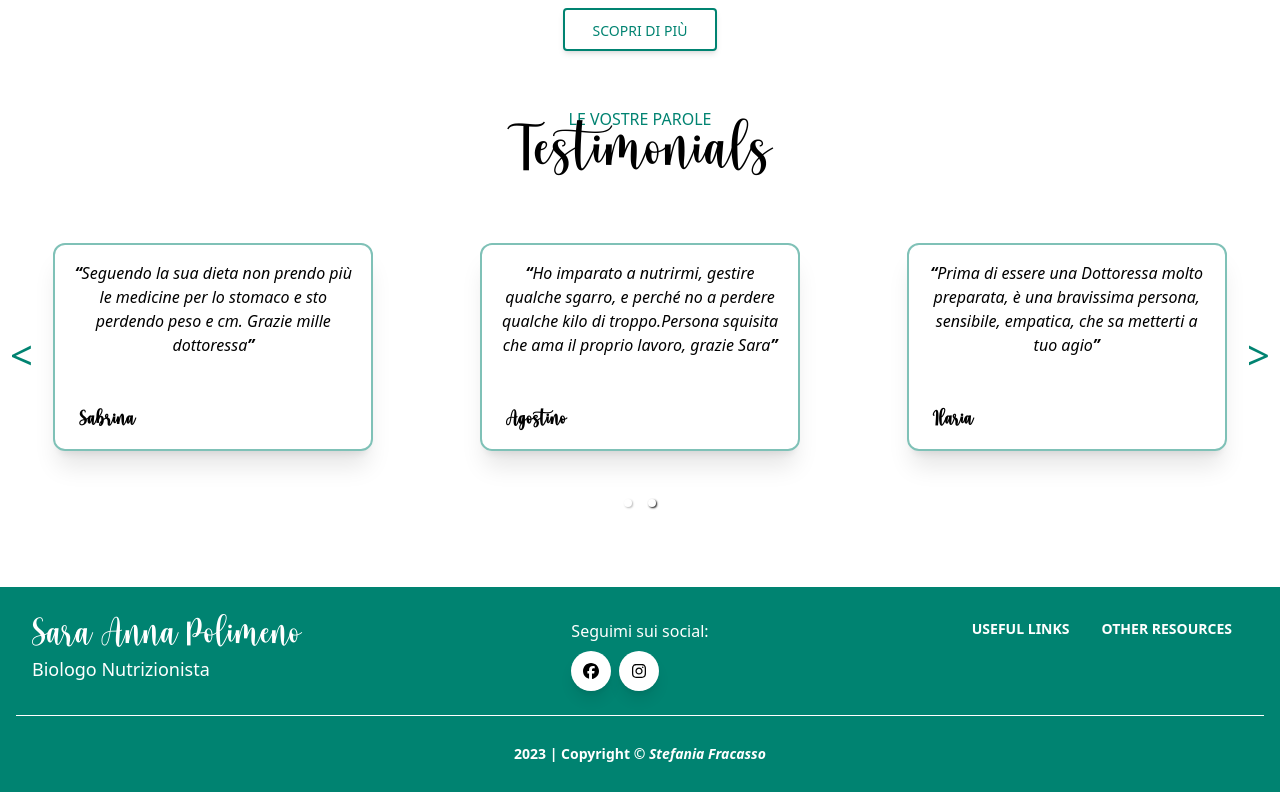
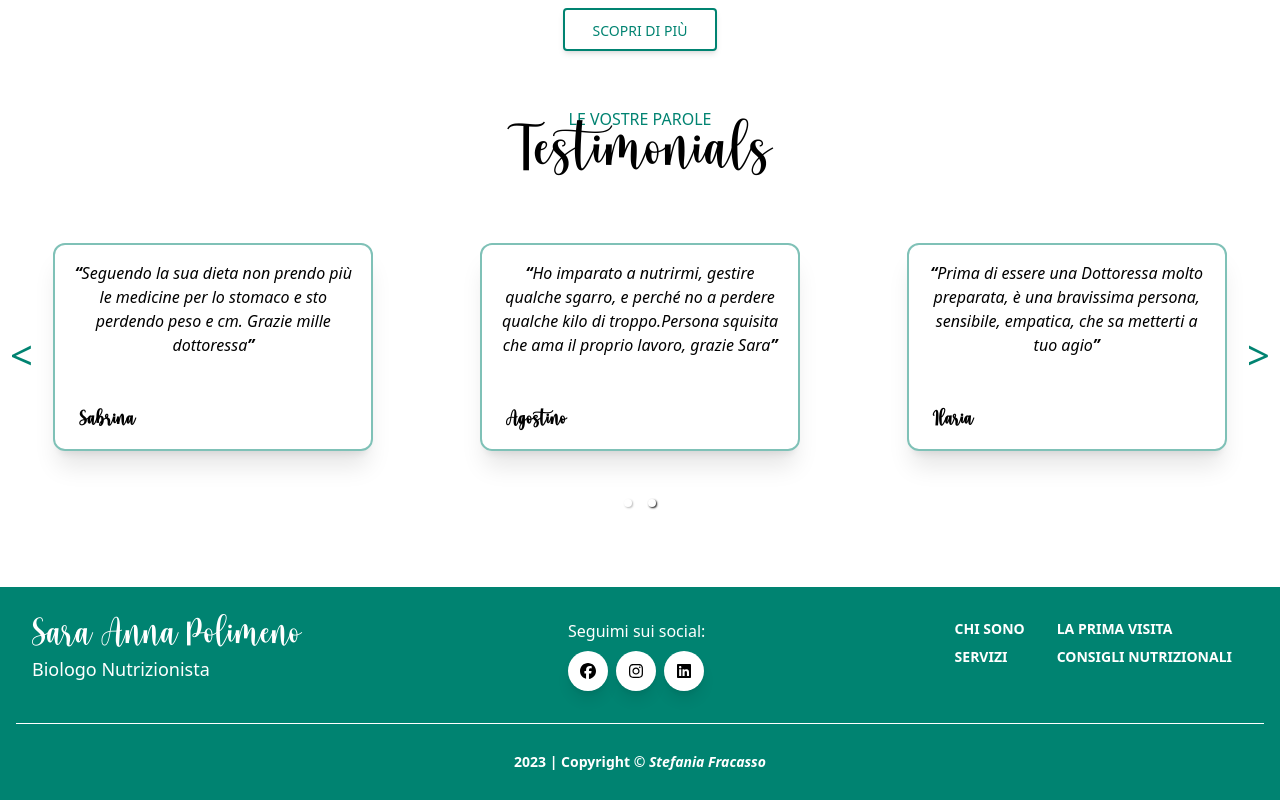
Before and after one commit to StefaniaFracasso/website-sarapolimeno, a React (Vite) app: page / in a window 1280 px wide. Shown: the part 2308-3108 px from the top of the page. Built offline with nearby package versions, Linux system fonts and the light colour scheme.

Commit message:
modifiche link footer

```diff
--- a/src/components/Footer.jsx
+++ b/src/components/Footer.jsx
@@ -1,72 +1,5 @@
-// import { FontAwesomeIcon } from '@fortawesome/react-fontawesome'
-// import { faFacebook, faInstagram } from '@fortawesome/free-brands-svg-icons'
-
-// function Footer() {
-//   return (
-//     <footer className="relative bg-customGreen pt-8 pb-6">
-//       <div className="container mx-auto px-4">
-//         <div className="flex flex-wrap text-left lg:text-left">
-//           <div className="w-full lg:w-6/12 px-4">
-//             <h4 className="text-3xl font-marteni text-white">Sara Anna Polimeno</h4>
-//             <h5 className="text-lg font-agrandirmt-0 mb-2 text-white">
-//               Biologo Nutrizionista
-//             </h5>
-//             <div className="mt-6 lg:mb-0 mb-6">
-//                 <p className='text-white mb-2'>Seguimi sui social:</p>
-//               <button className="bg-white text-lightBlue-400 shadow-lg font-normal h-10 w-10 items-center justify-center align-center rounded-full outline-none focus:outline-none mr-2 hover:scale-125 transition duration-150 ease-in-out hover:text-customPeach" type="button">
-//                 <a href="https://www.facebook.com/profile.php?id=100063472213879" target='_blank' rel="noreferrer"><FontAwesomeIcon icon={faFacebook} /></a>
-//               </button>
-//               <button className="bg-white text-lightBlue-600 shadow-lg font-normal h-10 w-10 items-center justify-center align-center rounded-full outline-none focus:outline-none mr-2 hover:scale-125 transition duration-150 ease-in-out hover:text-customPeach" type="button">
-//               <a href="instagram://user?username=saraanna_nutrizionista"><FontAwesomeIcon icon={faInstagram}/></a>
-//               </button>
-//             </div>
-//           </div>
-//           <div className="lg:mb-0">
-//                 <p className='text-white mb-2'>Seguimi sui social:</p>
-//               <button className="bg-white text-lightBlue-400 shadow-lg font-normal h-10 w-10 items-center justify-center align-center rounded-full outline-none focus:outline-none mr-2 hover:scale-125 transition duration-150 ease-in-out hover:text-customPeach" type="button">
-//                 <a href="https://www.facebook.com/profile.php?id=100063472213879" target='_blank' rel="noreferrer"><FontAwesomeIcon icon={faFacebook} /></a>
-//               </button>
-//               <button className="bg-white text-lightBlue-600 shadow-lg font-normal h-10 w-10 items-center justify-center align-center rounded-full outline-none focus:outline-none mr-2 hover:scale-125 transition duration-150 ease-in-out hover:text-customPeach" type="button">
-//               <a href="instagram://user?username=saraanna_nutrizionista"><FontAwesomeIcon icon={faInstagram}/></a>
-//               </button>
-//             </div>
-//           <div className="w-full lg:w-6/12 px-4">
-//             <div className="flex flex-wrap items-top mb-6">
-//               <div className="w-full lg:w-4/12 px-4 ml-auto">
-//                 <span className="block uppercase text-blueGray-500 text-sm font-semibold mb-2 text-white">Useful Links</span>
-//                 <ul className="list-unstyled">
-//                   {/* Links here */}
-//                 </ul>
-//               </div>
-//               <div className="w-full lg:w-4/12 px-4">
-//                 <span className="block uppercase text-blueGray-500 text-sm font-semibold mb-2 text-white">Other Resources</span>
-//                 <ul className="list-unstyled">
-//                   {/* Links here */}
-//                 </ul>
-//               </div>
-//             </div>
-//           </div>
-//         </div>
-//         <hr className="my-6 border-white" />
-//         <div className="flex flex-wrap items-center md:justify-between justify-center">
-//           <div className="w-full md:w-4/12 px-4 mx-auto text-center">
-//             <div className="text-sm text-white font-semibold py-1">
-//             {new Date().getFullYear()} | Copyright ©&nbsp;
-//               <a href="https://www.creative-tim.com/product/notus-js" className="text-blueGray-500 italic hover:text-customPeach" target="_blank" rel="noreferrer">
-//                 Stefania Fracasso</a>
-//             </div>
-//           </div>
-//         </div>
-//       </div>
-//     </footer>
-//   );
-// }
-
-// export default Footer;
-
-
 import { FontAwesomeIcon } from '@fortawesome/react-fontawesome';
-import { faFacebook, faInstagram } from '@fortawesome/free-brands-svg-icons';
+import { faFacebook, faInstagram, faLinkedin } from '@fortawesome/free-brands-svg-icons';
 
 function Footer() {
   return (
@@ -90,21 +23,22 @@ function Footer() {
                   <FontAwesomeIcon icon={faInstagram} />
                 </a>
               </button>
+              <button className="bg-white text-lightBlue-600 shadow-lg font-normal h-10 w-10 items-center justify-center align-center rounded-full outline-none focus:outline-none mr-2 hover:scale-125 transition duration-150 ease-in-out hover:text-customPeach" type="button">
+                <a href="https://www.linkedin.com/in/sara-anna-polimeno-29691994" target='_blank' rel='noreferrer'>
+                  <FontAwesomeIcon icon={faLinkedin} />
+                </a>
+              </button>
             </div>
           </div>
           <div className="hidden md:block w-full lg:w-4/12 px-4">
             <div className="flex flex-wrap items-top mb-6 justify-center lg:justify-end">
               <div className="w-full lg:w-auto px-4 ml-auto">
-                <span className="block uppercase text-blueGray-500 text-sm font-semibold mb-2 text-white">Useful Links</span>
-                <ul className="list-unstyled">
-                  {/* Links here */}
-                </ul>
+                <a className="block uppercase text-blueGray-500 text-sm font-semibold mb-2 text-white hover:text-customPeach cursor-pointer">Chi sono</a>
+                <a className="block uppercase text-blueGray-500 text-sm font-semibold mb-2 text-white hover:text-customPeach cursor-pointer">Servizi</a>
               </div>
               <div className="w-full lg:w-auto px-4">
-                <span className="block uppercase text-blueGray-500 text-sm font-semibold mb-2 text-white">Other Resources</span>
-                <ul className="list-unstyled">
-                  {/* Links here */}
-                </ul>
+                <a className="block uppercase text-blueGray-500 text-sm font-semibold mb-2 text-white hover:text-customPeach cursor-pointer">La prima visita</a>
+                <a className="block uppercase text-blueGray-500 text-sm font-semibold mb-2 text-white hover:text-customPeach cursor-pointer">Consigli nutrizionali</a>
               </div>
             </div>
           </div>
@@ -114,7 +48,7 @@ function Footer() {
           <div className="w-full md:w-4/12 px-4 mx-auto text-center">
             <div className="text-sm text-white font-semibold py-1">
               {new Date().getFullYear()} | Copyright ©&nbsp;
-              <a href="https://www.creative-tim.com/product/notus-js" className="text-blueGray-500 italic hover:text-customPeach" target="_blank" rel="noreferrer">
+              <a href="https://stefaniafracasso.netlify.app/" className="text-blueGray-500 italic hover:text-customPeach" target="_blank" rel="noreferrer">
                 Stefania Fracasso
               </a>
             </div>
```
